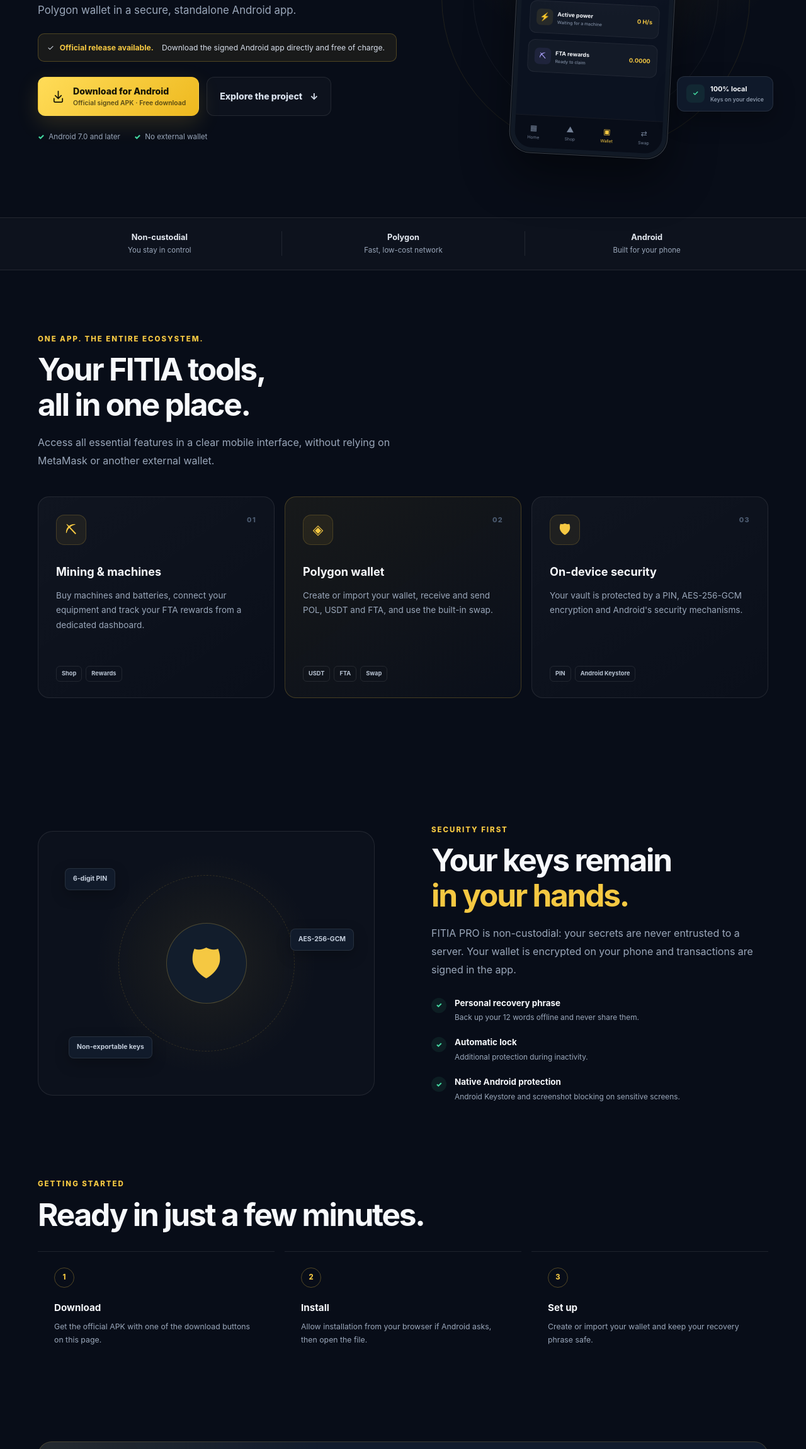
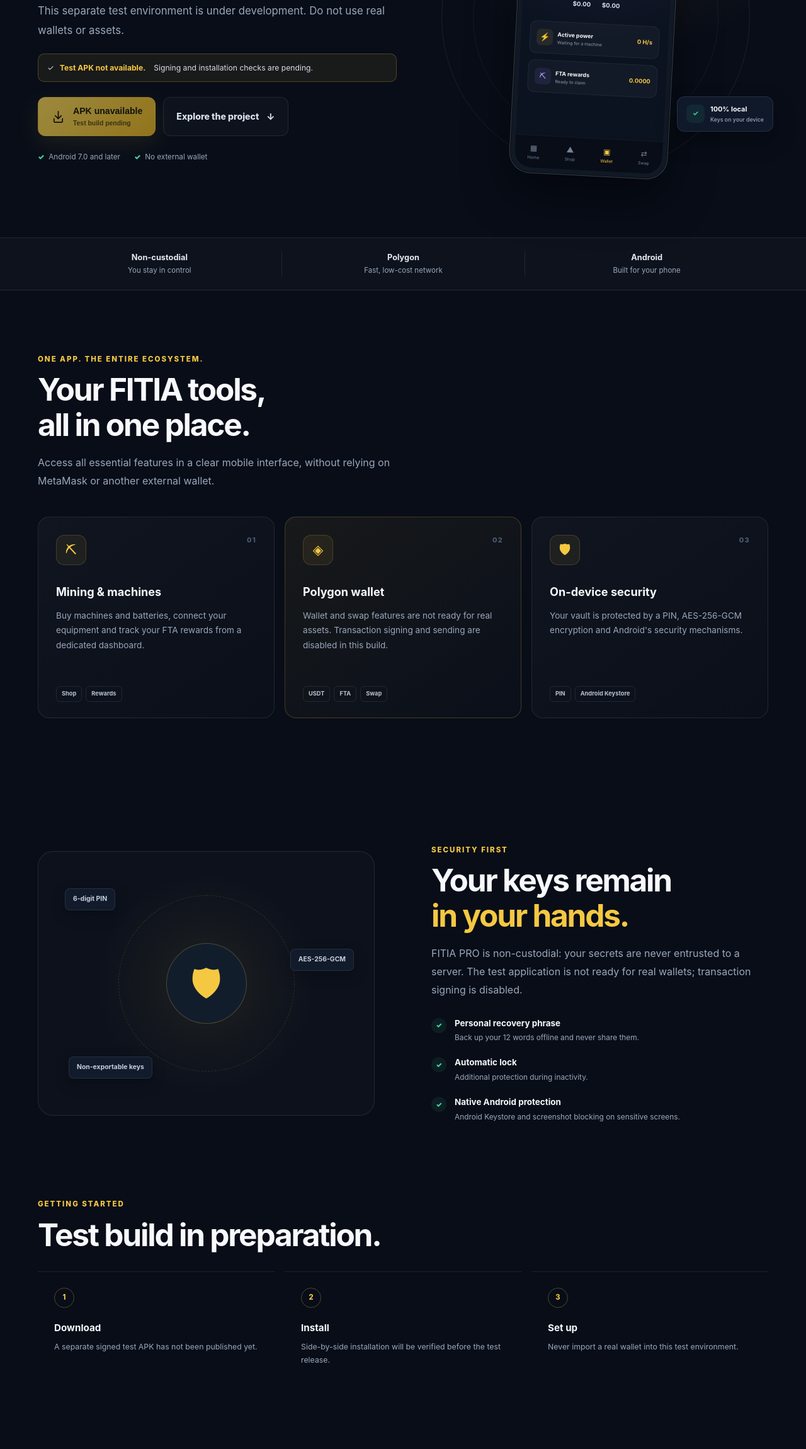
Before and after one commit to web3service/fitia-mining-pro-test, a website: page index.html in a window 1280 px wide. Shown: the part 469-2769 px from the top of the page at 63% size. Drawn offline with Linux system fonts and the light colour scheme.

Commit message:
Clarify test landing page and disable unavailable APK
Co-authored-by: arena-agent <297053741+arena-agent@users.noreply.github.com>

```diff
--- a/index.html
+++ b/index.html
@@ -5,14 +5,14 @@
   <meta name="viewport" content="width=device-width, initial-scale=1.0">
   <meta name="theme-color" content="#080d18">
   <meta name="description" content="FITIA PRO MINER: the standalone Android app for managing your Polygon wallet, mining machines and FTA assets.">
-  <title>FITIA PRO MINER — Android App</title>
+  <title>FITIA PRO TEST — En préparation</title>
   <meta http-equiv="Content-Security-Policy" content="default-src 'self'; base-uri 'self'; object-src 'none'; script-src 'none'; connect-src 'none'; style-src 'self'; img-src 'self' data:; font-src 'self'; form-action 'none'">
   <link rel="icon" type="image/png" sizes="192x192" href="assets/icon-192.png">
   <link rel="apple-touch-icon" sizes="180x180" href="assets/apple-touch-icon.png">
   <link rel="stylesheet" href="landing.css">
 </head>
 <body>
-<div role="alert" style="background:#7f1d1d;color:white;padding:16px;text-align:center;font-weight:bold">FITIA PRO TEST — environnement en préparation. Ne pas utiliser de portefeuille réel. APK de test pas encore disponible.</div>
+<div role="alert" class="test-warning">FITIA PRO TEST — environnement en préparation. Ne pas utiliser de portefeuille réel. APK de test pas encore disponible.</div>
   <div class="page-glow" aria-hidden="true"></div>
   <header class="site-header container">
     <a class="brand" href="#" aria-label="FITIA PRO MINER — Home">
@@ -30,13 +30,13 @@
       <div class="hero-copy">
         <div class="eyebrow"><span></span> THE FITIA ECOSYSTEM ON POLYGON</div>
         <h1>FITIA mining.<br><span>On your phone.</span></h1>
-        <p class="hero-lead">Manage your machines, track your FTA assets and access your Polygon wallet in a secure, standalone Android app.</p>
-        <p class="release-notice" role="status"><span aria-hidden="true">✓</span><strong>Official release available.</strong> Download the signed Android app directly and free of charge.</p>
+        <p class="hero-lead">This separate test environment is under development. Do not use real wallets or assets.</p>
+        <p class="release-notice" role="status"><span aria-hidden="true">✓</span><strong>Test APK not available.</strong> Signing and installation checks are pending.</p>
         <div class="hero-actions">
-          <a class="button button-primary" href="FITIA-PRO-TEST.apk" download="FITIA-PRO-TEST.apk">
+          <button class="button button-primary" type="button" disabled>
             <svg viewBox="0 0 24 24" aria-hidden="true"><path d="M12 3v12m0 0 5-5m-5 5-5-5M5 15v4a2 2 0 0 0 2 2h10a2 2 0 0 0 2-2v-4"/></svg>
-            <span>Download for Android<small>Official signed APK · Free download</small></span>
-          </a>
+            <span>APK unavailable<small>Test build pending</small></span>
+          </button>
           <a class="button button-secondary" href="#projet">Explore the project <span aria-hidden="true">↓</span></a>
         </div>
         <div class="hero-meta" aria-label="Compatibility information">
@@ -101,7 +101,7 @@
           <div class="feature-icon">◈</div>
           <span class="feature-number">02</span>
           <h3>Polygon wallet</h3>
-          <p>Create or import your wallet, receive and send POL, USDT and FTA, and use the built-in swap.</p>
+          <p>Wallet and swap features are not ready for real assets. Transaction signing and sending are disabled in this build.</p>
           <div class="feature-tags"><span>USDT</span><span>FTA</span><span>Swap</span></div>
         </article>
         <article class="feature-card">
@@ -125,7 +125,7 @@
       <div class="security-copy">
         <div class="eyebrow">SECURITY FIRST</div>
         <h2>Your keys remain<br><span>in your hands.</span></h2>
-        <p>FITIA PRO is non-custodial: your secrets are never entrusted to a server. Your wallet is encrypted on your phone and transactions are signed in the app.</p>
+        <p>FITIA PRO is non-custodial: your secrets are never entrusted to a server. The test application is not ready for real wallets; transaction signing is disabled.</p>
         <ul>
           <li><span>✓</span><div><strong>Personal recovery phrase</strong><small>Back up your 12 words offline and never share them.</small></div></li>
           <li><span>✓</span><div><strong>Automatic lock</strong><small>Additional protection during inactivity.</small></div></li>
@@ -137,26 +137,26 @@
     <section class="section container steps-section">
       <div class="section-heading compact">
         <div class="eyebrow">GETTING STARTED</div>
-        <h2>Ready in just a few minutes.</h2>
+        <h2>Test build in preparation.</h2>
       </div>
       <ol class="steps-grid">
-        <li><span>1</span><h3>Download</h3><p>Get the official APK with one of the download buttons on this page.</p></li>
-        <li><span>2</span><h3>Install</h3><p>Allow installation from your browser if Android asks, then open the file.</p></li>
-        <li><span>3</span><h3>Set up</h3><p>Create or import your wallet and keep your recovery phrase safe.</p></li>
+        <li><span>1</span><h3>Download</h3><p>A separate signed test APK has not been published yet.</p></li>
+        <li><span>2</span><h3>Install</h3><p>Side-by-side installation will be verified before the test release.</p></li>
+        <li><span>3</span><h3>Set up</h3><p>Never import a real wallet into this test environment.</p></li>
       </ol>
     </section>
 
     <section class="container download-section" id="telecharger">
       <div class="download-copy">
         <img src="assets/icon-192.png" alt="FITIA logo" width="72" height="72">
-        <div><div class="eyebrow">FITIA PRO MINER FOR ANDROID</div><h2>Download FITIA PRO today.</h2><p>Get the official signed Android app and keep your FITIA tools at your fingertips.</p></div>
+        <div><div class="eyebrow">FITIA PRO MINER FOR ANDROID</div><h2>FITIA PRO TEST is coming.</h2><p>A signed test APK is not available yet.</p></div>
       </div>
-      <a class="button button-primary" href="FITIA-PRO-TEST.apk" download="FITIA-PRO-TEST.apk">
+      <button class="button button-primary" type="button" disabled>
         <svg viewBox="0 0 24 24" aria-hidden="true"><path d="M12 3v12m0 0 5-5m-5 5-5-5M5 15v4a2 2 0 0 0 2 2h10a2 2 0 0 0 2-2v-4"/></svg>
-        <span>Download the app<small>Official signed APK · Free download</small></span>
-      </a>
+        <span>APK unavailable<small>Test build pending</small></span>
+      </button>
     </section>
-    <p class="install-note container">Before uninstalling the app or changing phones, make sure you have backed up your 12-word recovery phrase.</p>
+    <p class="install-note container">Do not enter real wallet recovery phrases or private keys into this test environment.</p>
   </main>
 
   <footer class="site-footer container">
--- a/landing.css
+++ b/landing.css
@@ -314,3 +314,6 @@ h1 span, .security-copy h2 span { color: var(--gold); }
   html { scroll-behavior: auto; }
   *, *::before, *::after { transition: none !important; }
 }
+
+.test-warning { position: relative; z-index: 10; background: #7f1d1d; color: #fff; padding: 16px; text-align: center; font-weight: 700; }
+button.button:disabled { opacity: .6; cursor: not-allowed; }
```
